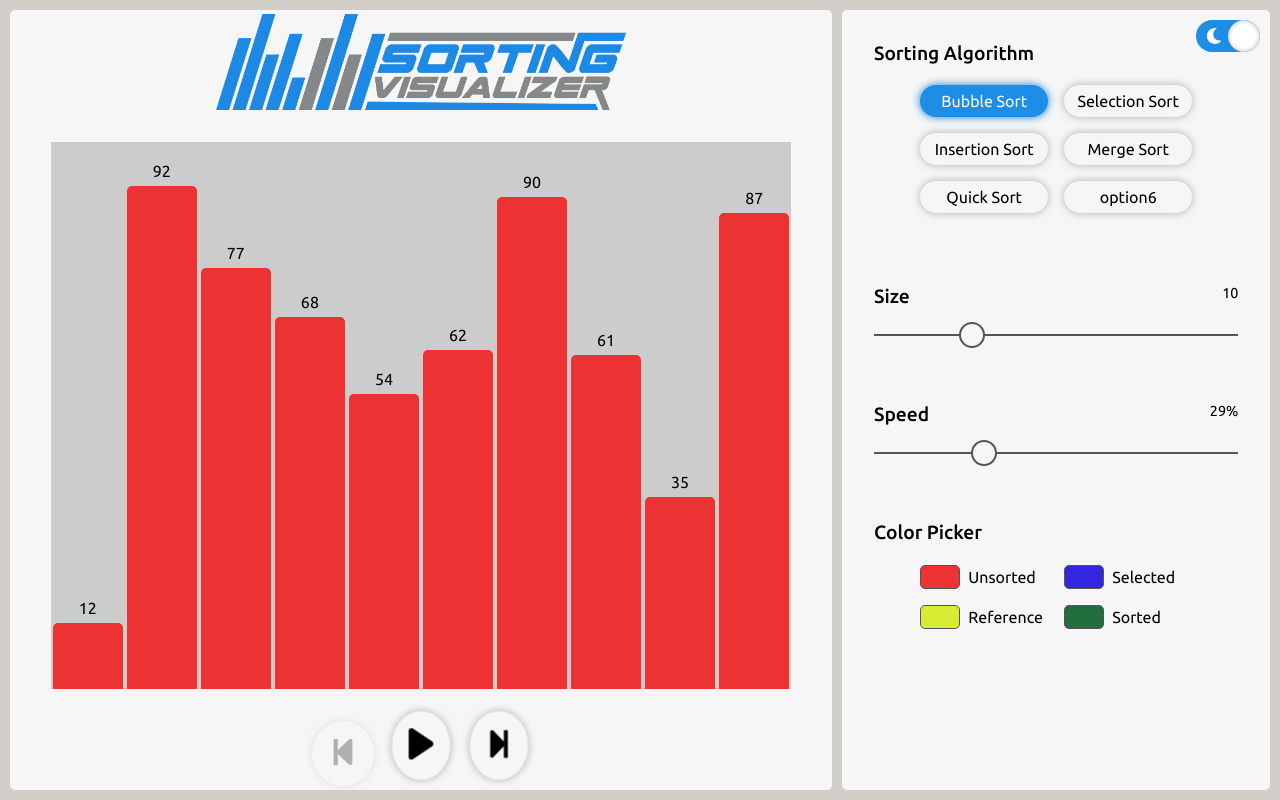
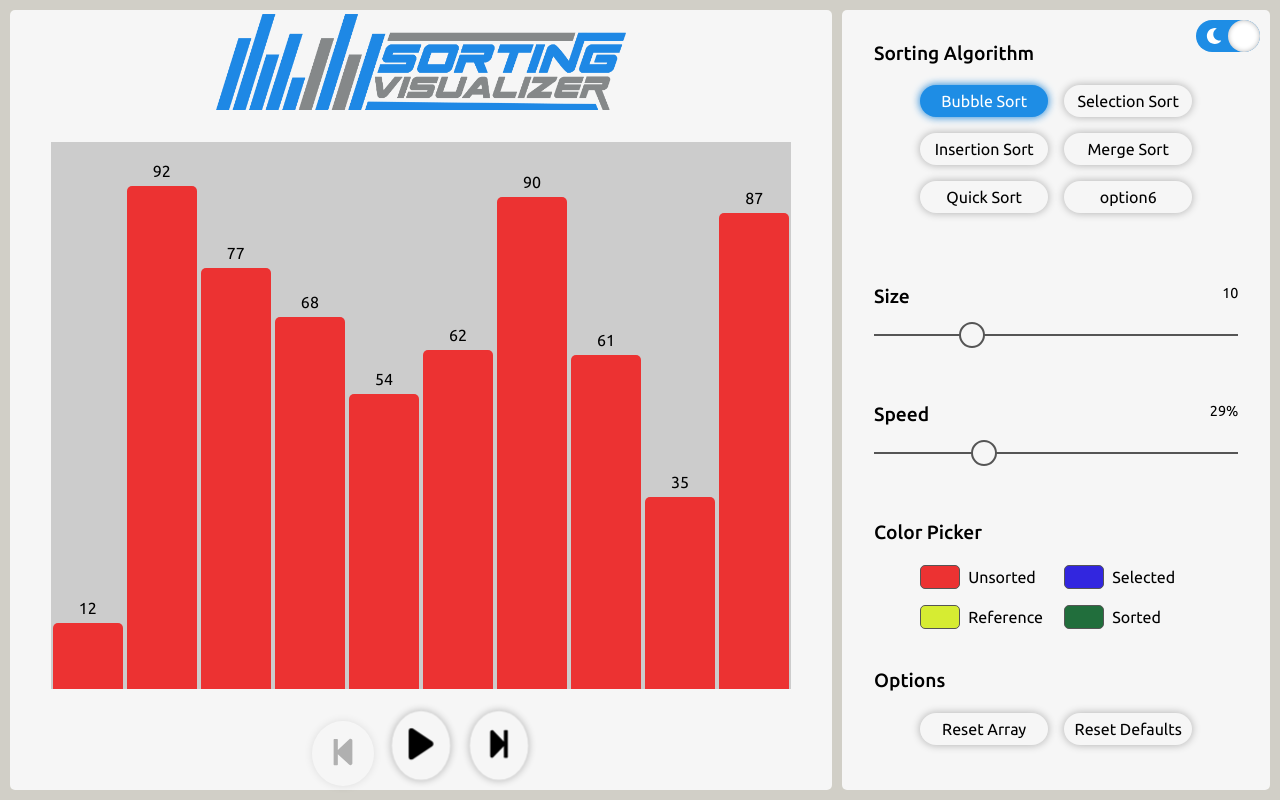
Before and after one commit to alsersan/sorting-visualizer, a React (Create React App) app: page / in a window 1280 px wide. Built offline with nearby package versions, Linux system fonts and the light colour scheme.

Commit message:
add options

```diff
--- /dev/null
+++ b/src/components/Sidebar/components/Options/index.js
@@ -0,0 +1,57 @@
+import React from "react";
+import styled from "styled-components";
+
+import { useAlgorithmContext } from "../../../../contexts/AlgorithmContext";
+
+const Container = styled.div`
+  width: 100%;
+  margin: 0 0 2rem;
+`;
+
+const Title = styled.div`
+  font-weight: 500;
+  font-size: 1.2rem;
+  margin-bottom: 0.8rem;
+`;
+
+const FlexWrapper = styled.div`
+  display: flex;
+  justify-content: center;
+`;
+
+const Button = styled.button`
+  display: flex;
+  flex-grow: 1;
+  align-items: center;
+  justify-content: center;
+  border: none;
+  border-radius: 3rem;
+  outline: none;
+  font-size: 1rem;
+  font-family: inherit;
+  color: inherit;
+  box-shadow: ${(props) => props.theme.button.boxShadow};
+  height: 2rem;
+  width: 8rem;
+  max-width: 8rem;
+  margin: 0.5rem;
+  background-color: ${(props) => props.theme.backgroundColor.secondary};
+  cursor: pointer;
+`;
+
+const Options = () => {
+  const { hasStarted, activeOption, setActiveOption } = useAlgorithmContext();
+
+  return (
+    <Container hasStarted={hasStarted}>
+      {console.log("OPTIONS")}
+      <Title>Options</Title>
+      <FlexWrapper>
+        <Button>Reset Array</Button>
+        <Button>Reset Defaults</Button>
+      </FlexWrapper>
+    </Container>
+  );
+};
+
+export default Options;
--- a/src/components/Sidebar/index.js
+++ b/src/components/Sidebar/index.js
@@ -6,6 +6,7 @@ import SpeedSelector from "./components/SpeedSelector";
 import AlgorithmOptions from "./components/AlgorithmOptions";
 import ColorSelection from "./components/ColorSelection";
 import ThemeToggler from "./components/ThemeToggler";
+import Options from "./components/Options";
 
 const StyledSidebar = styled.div`
   height: 100%;
@@ -28,6 +29,7 @@ const Sidebar = () => {
       <SizeSelector />
       <SpeedSelector />
       <ColorSelection />
+      <Options />
     </StyledSidebar>
   );
 };
```
